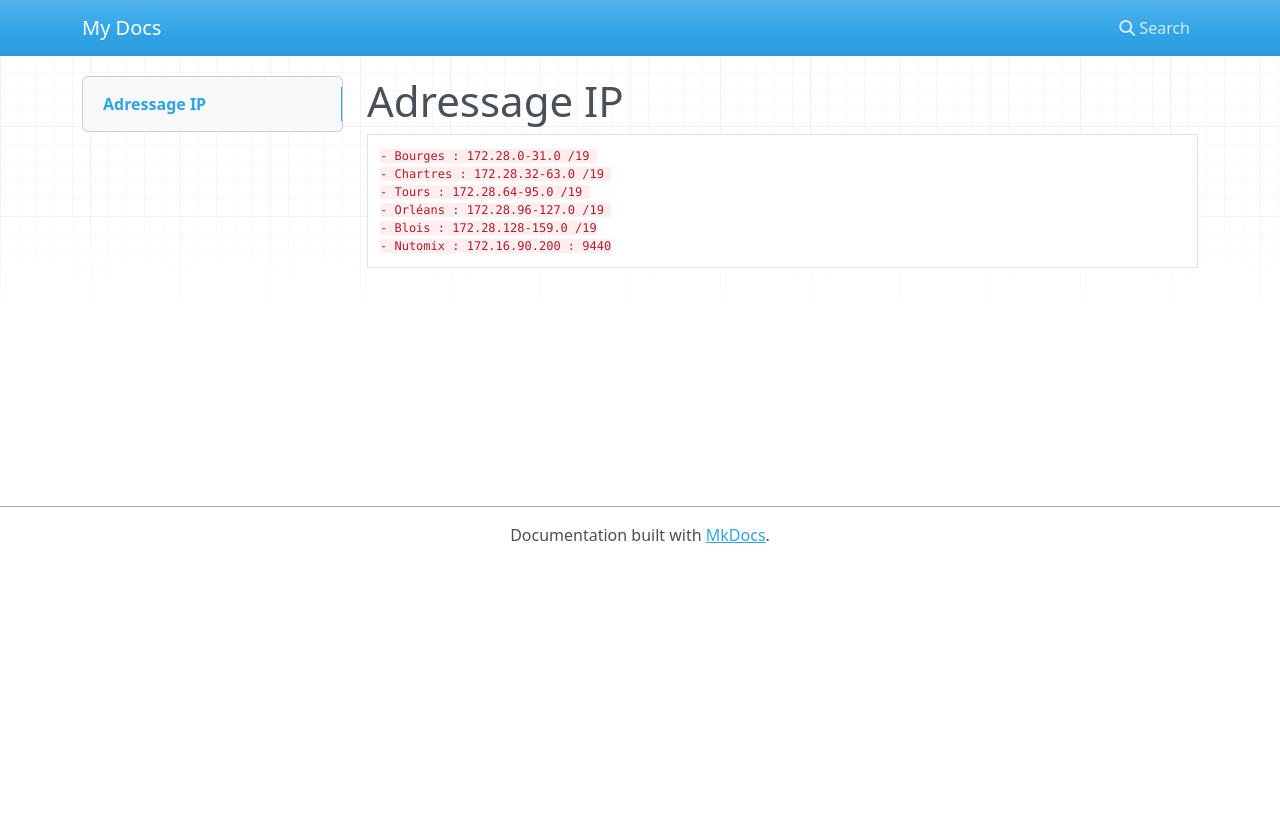
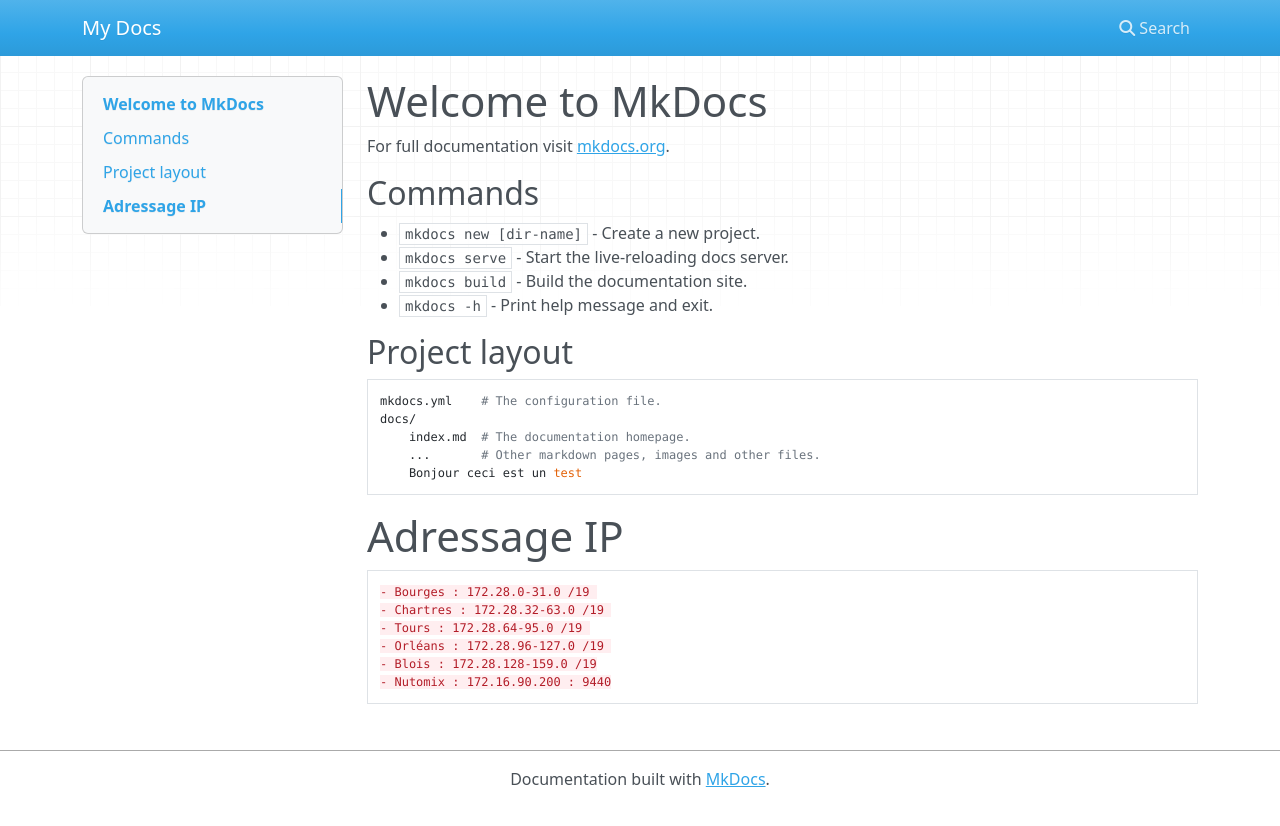
Before and after one commit to Julesgris/Anne-2025-2026, an MkDocs documentation site: the page built from docs/index.md, in a window 1280 px wide. Shown: the top 826 px of the page. Built offline with MkDocs 1.6.1, drawn with Linux system fonts in a browser that asks for light colours; nearby versions of some CDN libraries.

Commit message:
encore des changement

```diff
--- a/docs/index.md
+++ b/docs/index.md
@@ -1,3 +1,21 @@
+# Welcome to MkDocs
+
+For full documentation visit [mkdocs.org](https://www.mkdocs.org).
+
+## Commands
+
+* `mkdocs new [dir-name]` - Create a new project.
+* `mkdocs serve` - Start the live-reloading docs server.
+* `mkdocs build` - Build the documentation site.
+* `mkdocs -h` - Print help message and exit.
+
+## Project layout
+
+    mkdocs.yml    # The configuration file.
+    docs/
+        index.md  # The documentation homepage.
+        ...       # Other markdown pages, images and other files.
+        Bonjour ceci est un test
 # Adressage IP
     - Bourges : 172.28.0-31.0 /19
     - Chartres : 172.28.32-63.0 /19
```
